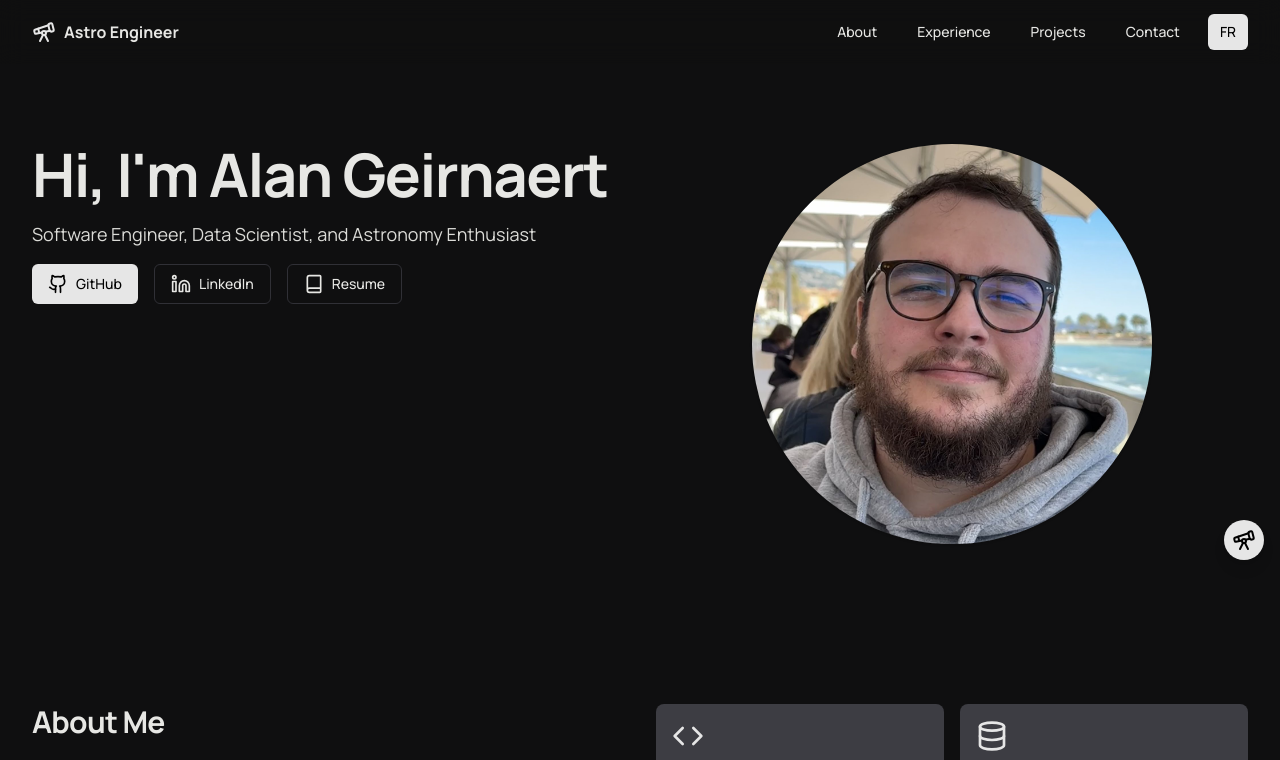
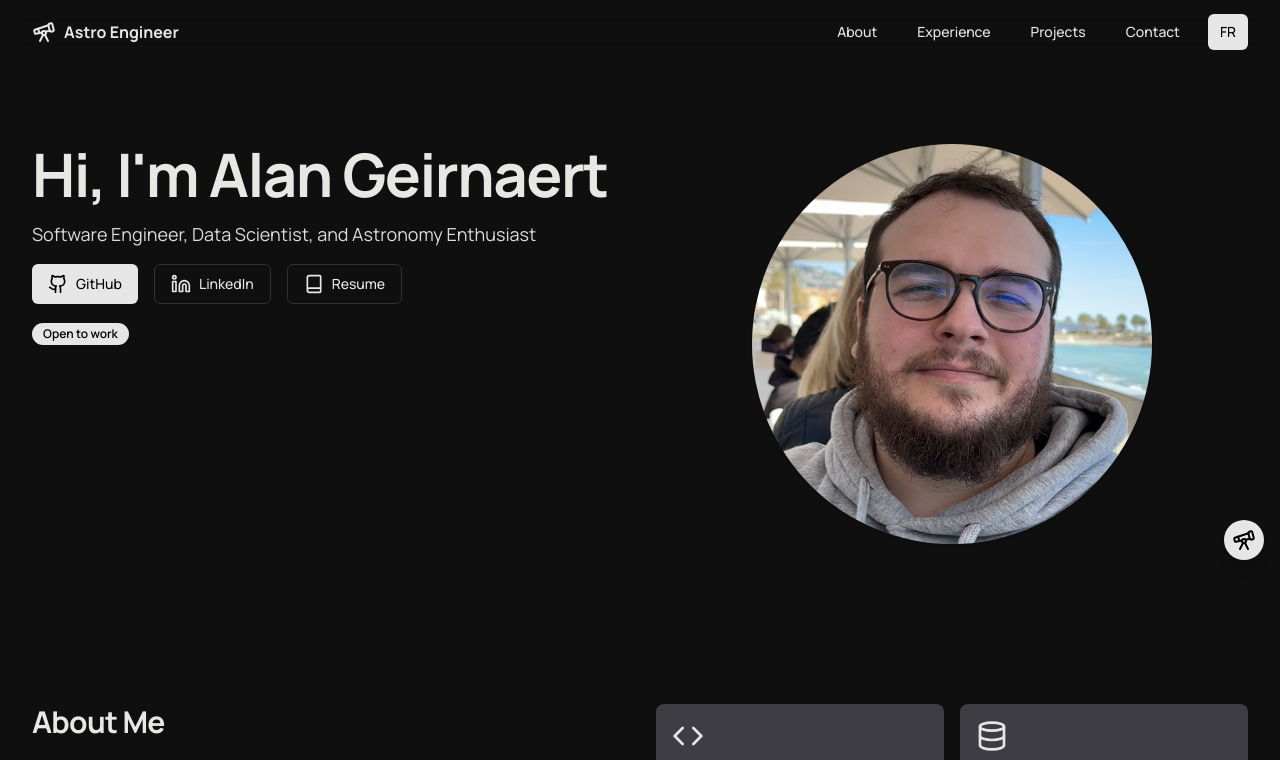
Before and after one commit to alangnt/portfolio, a Next.js app: page / in a window 1280 px wide. Shown: the top 760 px of the page. Built offline with nearby package versions, Linux system fonts and the light colour scheme.

Commit message:
Update landing-page.tsx

```diff
--- a/components/component/landing-page.tsx
+++ b/components/component/landing-page.tsx
@@ -26,6 +26,7 @@ const translations = {
     hi: "Hi, I'm Alan Geirnaert",
     role: "Software Engineer, Data Scientist, and Astronomy Enthusiast",
     resume: "Resume",
+    hire: "Open to work",
     aboutMe: "About Me",
     aboutText1: "I am a passionate Software Engineer, Data Scientist, and Astronomy enthusiast. With a strong background in computer science and a deep fascination for the cosmos, I strive to create innovative solutions that push the boundaries of technology and explore the wonders of the universe.",
     aboutText2: "In my work, I combine my technical expertise with a creative mindset, always seeking to find new and efficient ways to tackle complex problems. I am driven by a desire to learn, grow, and contribute to the advancement of technology and scientific understanding.",
@@ -64,6 +65,7 @@ const translations = {
     hi: "Bonjour, je suis Alan Geirnaert",
     role: "Ingénieur Logiciel, Data Scientist et Passionné d'Astronomie",
     resume: "CV",
+    hire: "Ouvert à l'emploi",
     aboutMe: "À propos de moi",
     aboutText1: "Je suis un ingénieur logiciel passionné, data scientist et amateur d'astronomie. Avec une solide formation en informatique et une profonde fascination pour le cosmos, je m'efforce de créer des solutions innovantes qui repoussent les limites de la technologie et explorent les merveilles de l'univers.",
     aboutText2: "Dans mon travail, je combine mon expertise technique avec un esprit créatif, cherchant toujours à trouver de nouvelles façons efficaces d'aborder des problèmes complexes. Je suis motivé par le désir d'apprendre, de grandir et de contribuer à l'avancement de la technologie et de la compréhension scientifique.",
@@ -272,6 +274,10 @@ export default function LandingPage() {
                     {t('resume')}
                   </Button>
                 </Link>
+              </div>
+
+              <div>
+                <Badge>{t('hire')}</Badge>
               </div>
             </div>
             <div className="relative">
```
